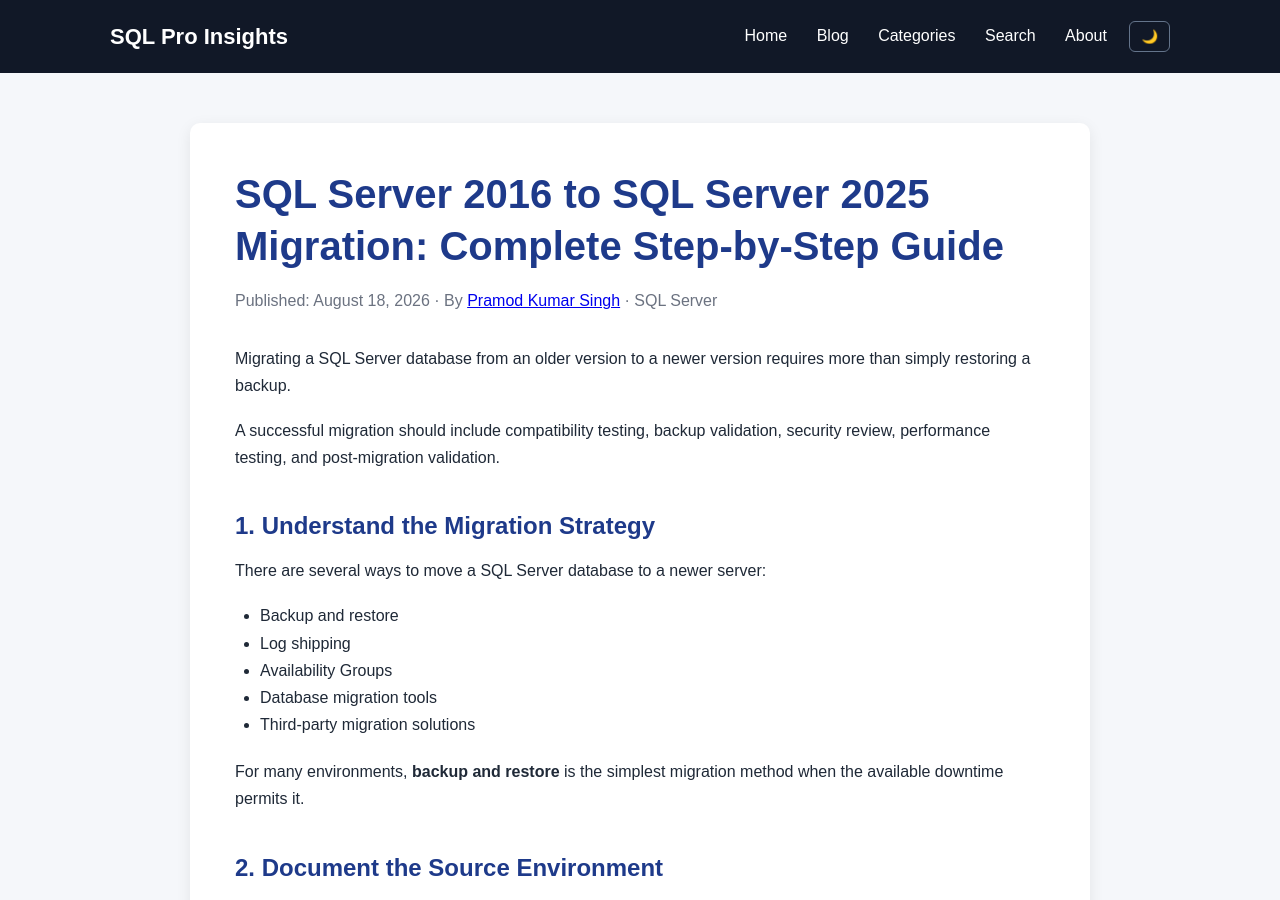
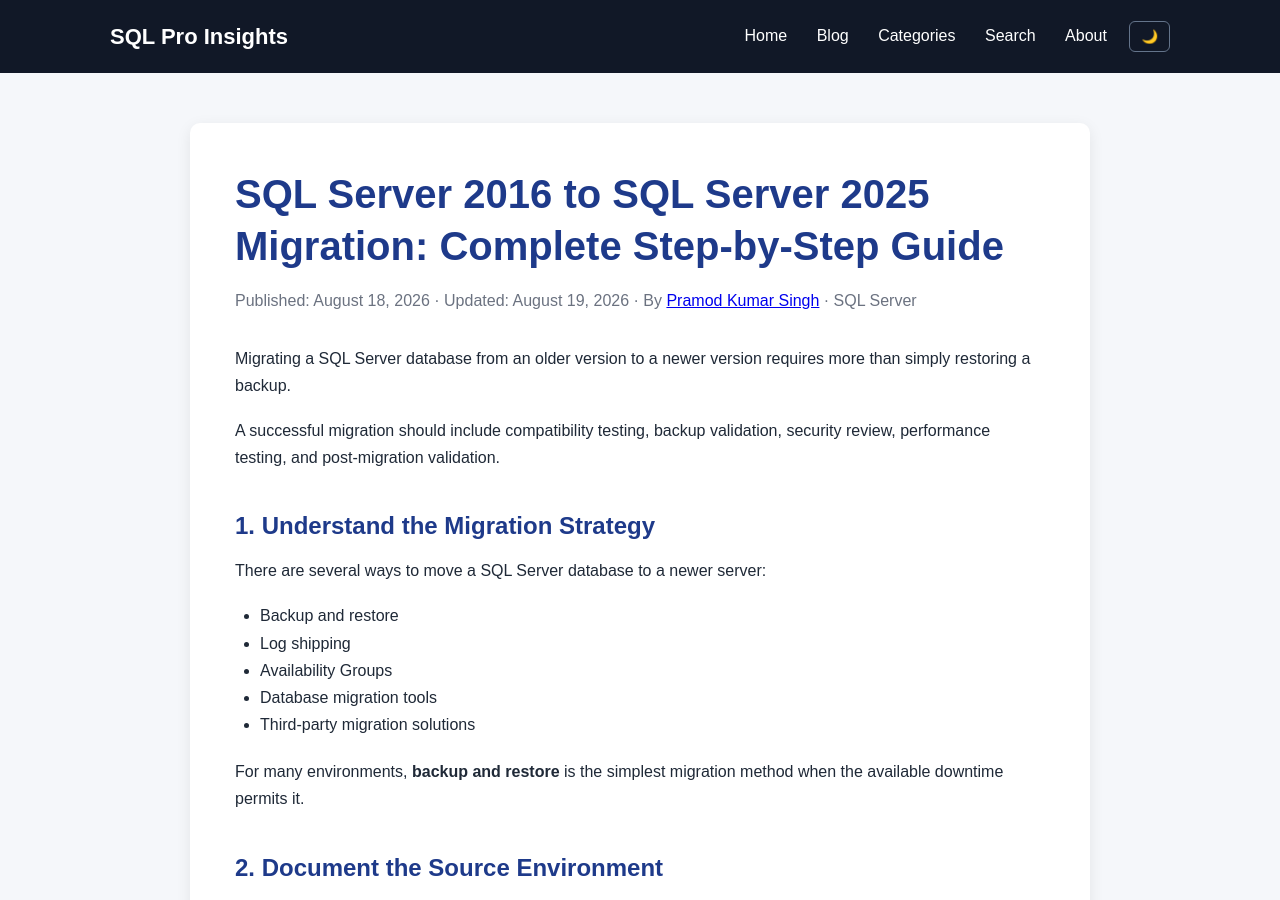
Before and after one commit to SQLProInsights/sqlproinsights.github.io, a Jekyll site: the page built from _posts/2026-08-18-sql-server-2016-to-2025-migration.md, in a window 1280 px wide and 900 px high. Built offline with Jekyll 4.4.1, drawn with Linux system fonts in a browser that asks for light colours.

Commit message:
Include last modified date in post layout
Added last modified date to post metadata.

```diff
--- a/_layouts/post.html
+++ b/_layouts/post.html
@@ -8,8 +8,12 @@ layout: default
 
 <div class="post-meta">
     Published: {{ page.date | date: "%B %d, %Y" }}
-    ·
-    By <a href="{{ '/about/' | relative_url }}">Pramod Kumar Singh</a>
+
+    {% if page.last_modified_at %}
+        · Updated: {{ page.last_modified_at | date: "%B %d, %Y" }}
+    {% endif %}
+
+    · By <a href="{{ '/about/' | relative_url }}">Pramod Kumar Singh</a>
 
         {% if page.categories %}
             · {{ page.categories | join: ", " }}
```
